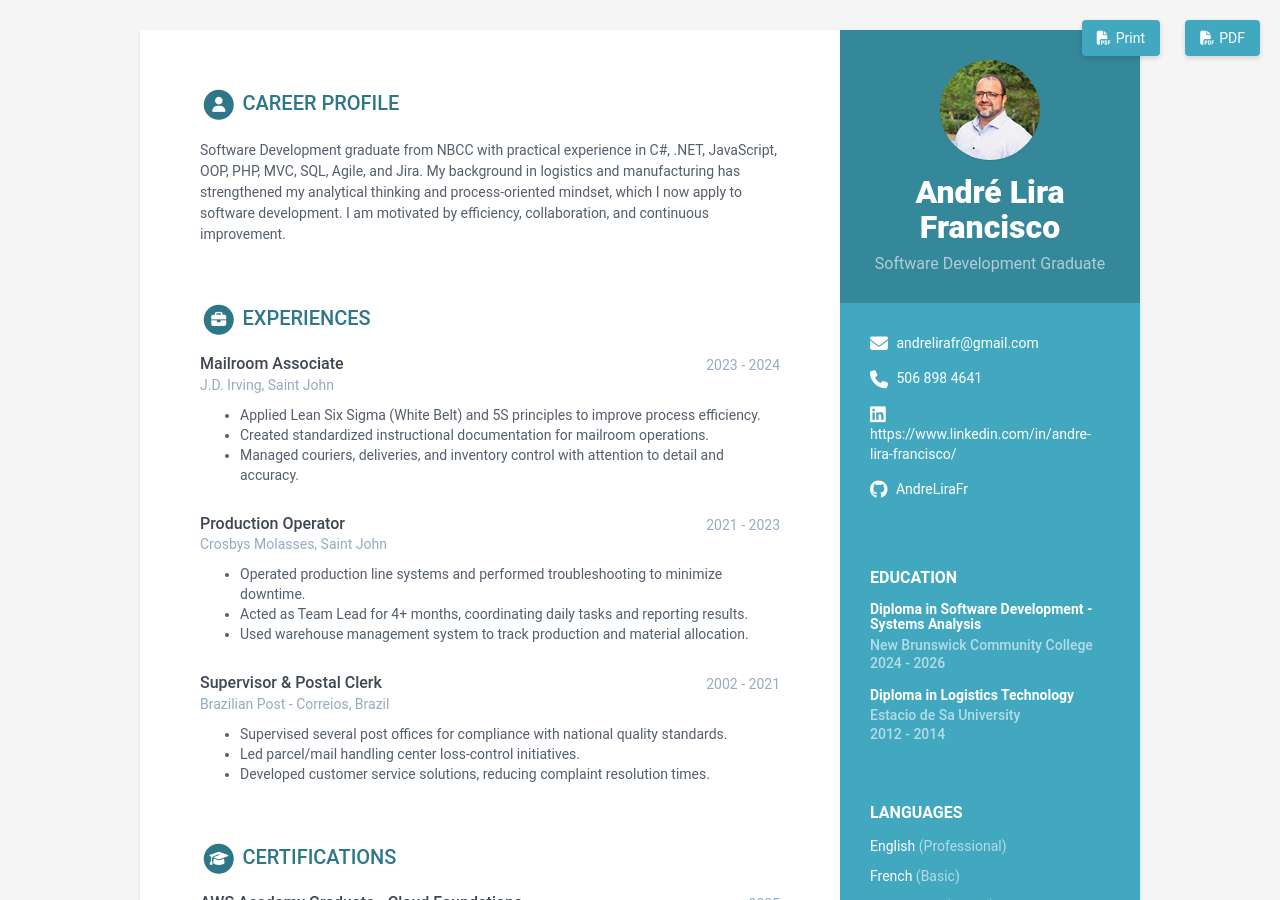
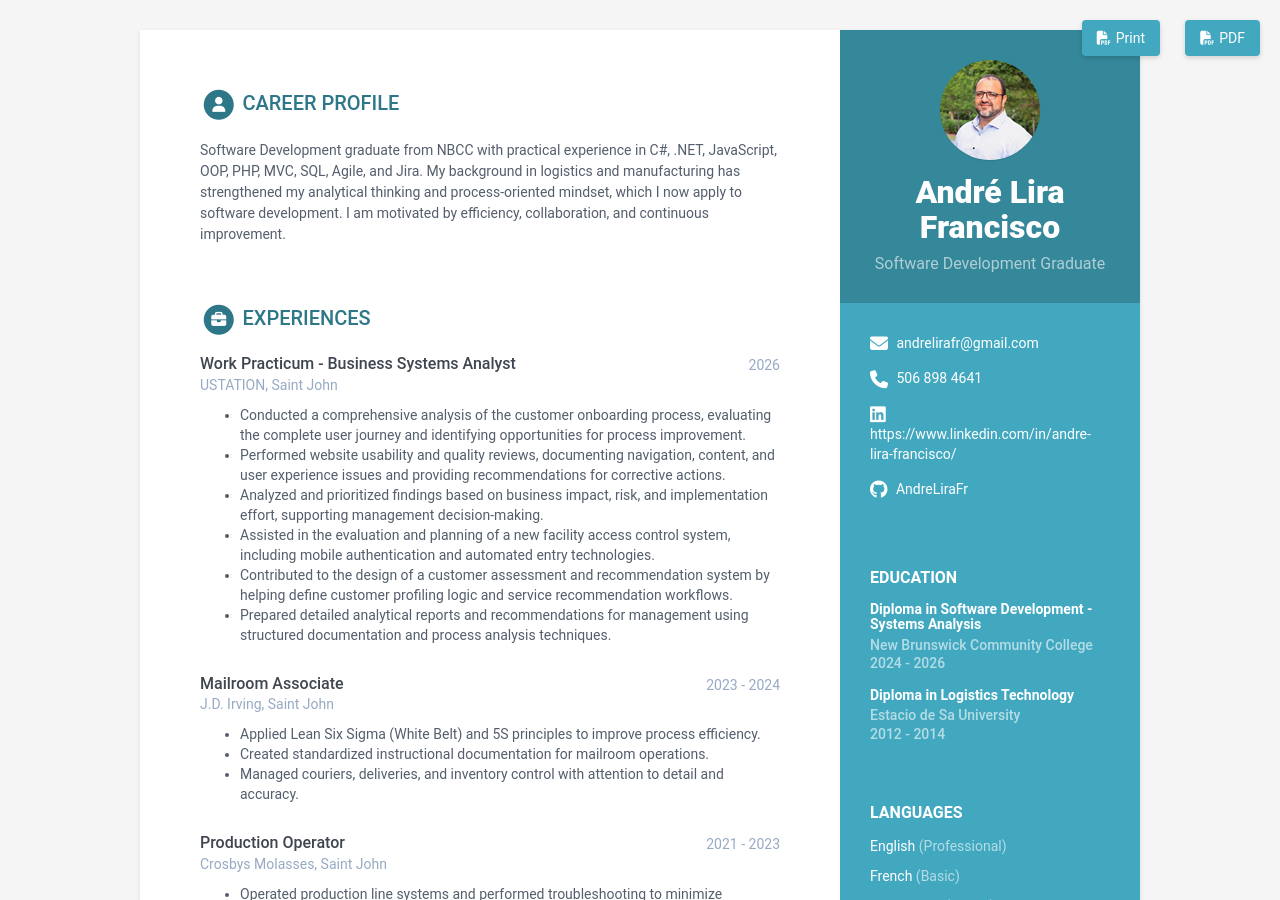
Before and after one commit to AndreLiraFr/andrelirafr.github.io, a Jekyll site: the page built from index.html, in a window 1280 px wide and 900 px high. Built offline with Jekyll 4.4.1, drawn with Linux system fonts in a browser that asks for light colours.

Commit message:
Experience

```diff
--- a/_data/data.yml
+++ b/_data/data.yml
@@ -93,6 +93,16 @@ education:
 experiences:
   title: Experiences
   info:
+    - role: Work Practicum - Business Systems Analyst
+      time: 2026
+      company: USTATION, Saint John
+      details: |
+        - Conducted a comprehensive analysis of the customer onboarding process, evaluating the complete user journey and identifying opportunities for process improvement.
+        - Performed website usability and quality reviews, documenting navigation, content, and user experience issues and providing recommendations for corrective actions.
+        - Analyzed and prioritized findings based on business impact, risk, and implementation effort, supporting management decision-making.
+        - Assisted in the evaluation and planning of a new facility access control system, including mobile authentication and automated entry technologies.
+        - Contributed to the design of a customer assessment and recommendation system by helping define customer profiling logic and service recommendation workflows.
+        - Prepared detailed analytical reports and recommendations for management using structured documentation and process analysis techniques.
     - role: Mailroom Associate
       time: 2023 - 2024
       company: J.D. Irving, Saint John
```
